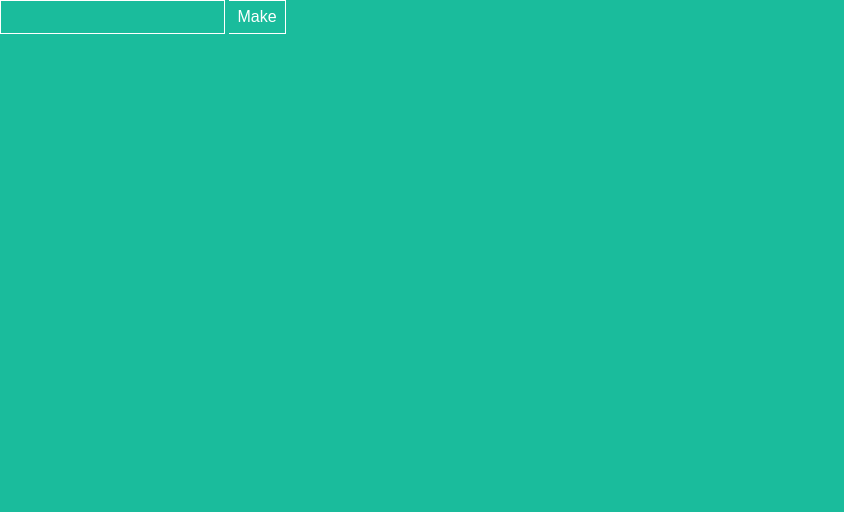
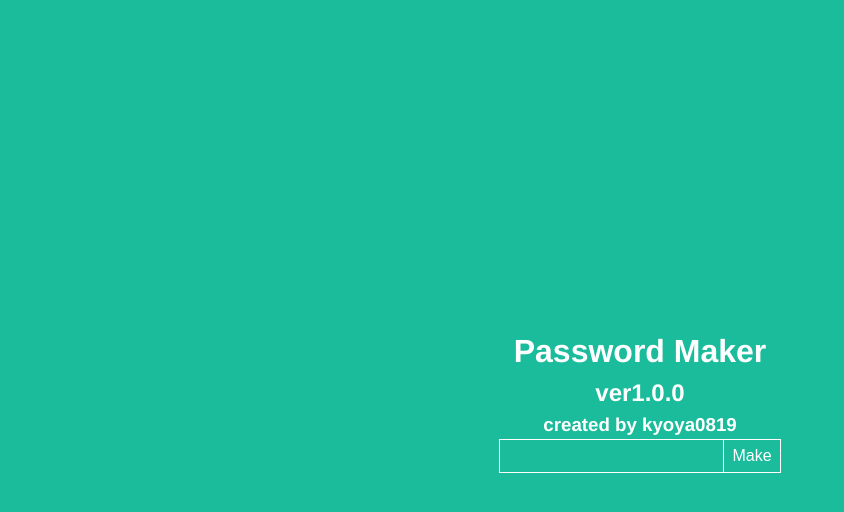
Before and after one commit to kyoya0819/password, a plain HTML site: page index.html in a window 1280 px wide. Shown: the whole page, without its empty margins (0-844 px from the left). Drawn offline with Linux system fonts and the light colour scheme.

Commit message:
Update index.html

```diff
--- a/index.html
+++ b/index.html
@@ -1,6 +1,14 @@
 <!DOCTYPE html>
 <meta charset="UTF-8" />
 <link rel="stylesheet" href="style.css" />
-<input type="text" id="password" onfocus="this.select();" />
-<button id="make">Make</button>
+
+<main>
+    <div>
+        <h1>Password Maker</h1>
+        <h2>ver1.0.0</h2>
+        <h3>created by kyoya0819</h3>
+        <input type="text" id="password" onfocus="this.select();" /><button id="make">Make</button>
+    </div>
+</main>
+
 <script src="script.js"></scirpt>
```
